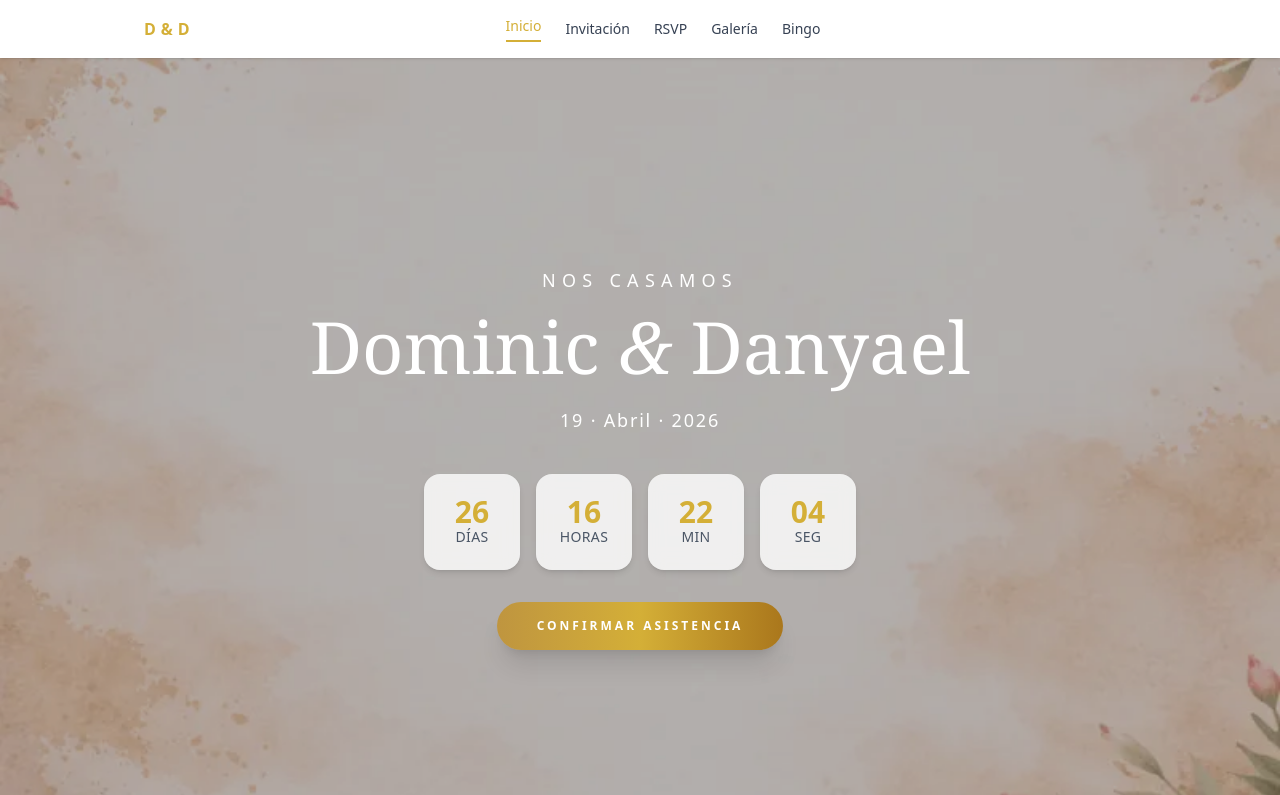
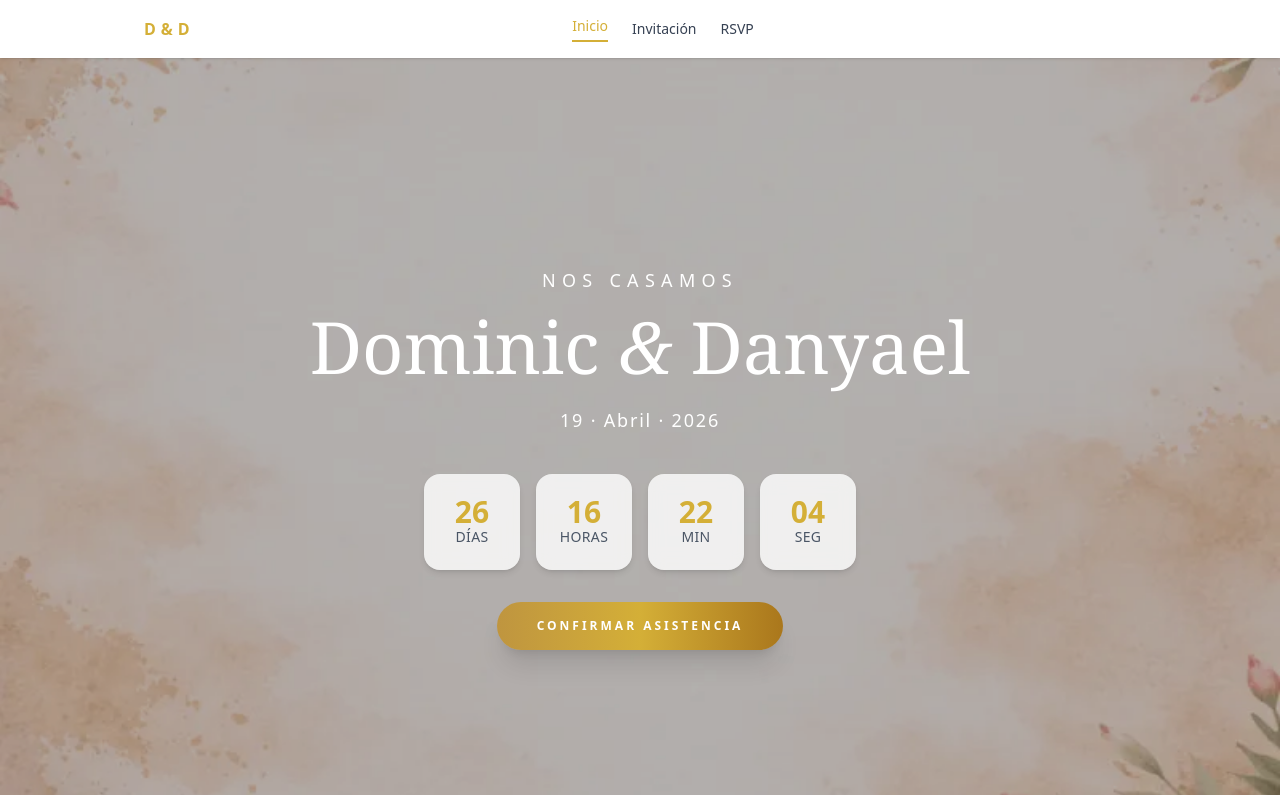
Before and after one commit to Dan5166/nuestra-boda-2026-front-next, a Next.js app: page / in a window 1280 px wide. Shown: the top 795 px of the page. Built offline with nearby package versions, Linux system fonts and the light colour scheme.

Commit message:
DISABLE tabs

```diff
--- a/app/components/Navbar.tsx
+++ b/app/components/Navbar.tsx
@@ -9,8 +9,8 @@ const LINKS = [
   { href: "/", label: "Inicio" },
   { href: "/invitation", label: "Invitación" },
   { href: "/rsvp", label: "RSVP" },
-  { href: "/galeria", label: "Galería" },
-  { href: "/bingo", label: "Bingo" },
+  //{ href: "/galeria", label: "Galería" },
+  //{ href: "/bingo", label: "Bingo" },
 ];
 
 export default function Navbar() {
```
